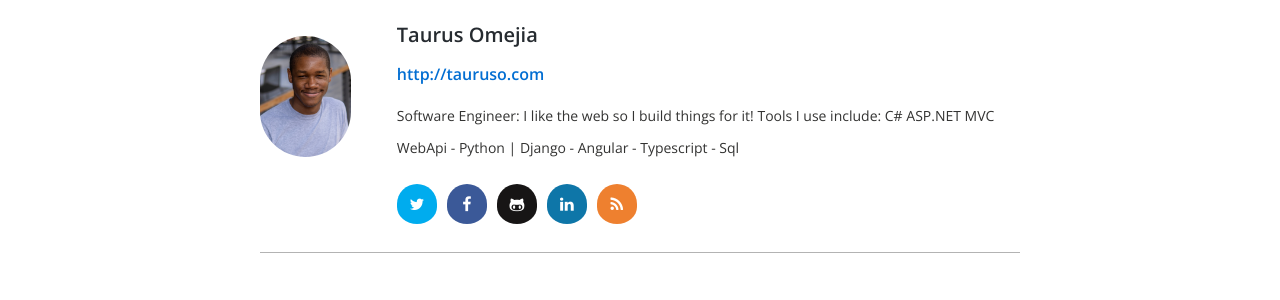
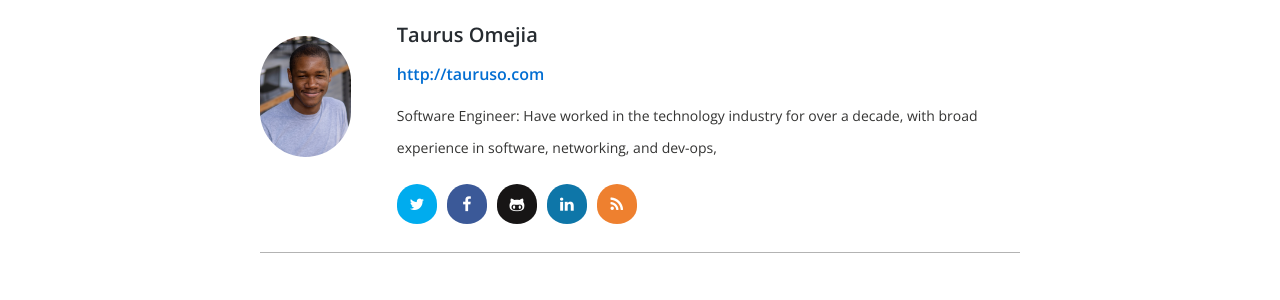
Before and after one commit to bolenton/bolenton.github.io, a Jekyll site: the page built from _posts/2015-4-17-Github pages.md, in a window 1280 px wide and 900 px high, scrolled down 4143 px. Shown: the part 507-807 px from the top of the window. Built offline with Jekyll 4.4.1, drawn with Linux system fonts in a browser that asks for light colours; nearby versions of some CDN libraries; comment, search, counter and statistics services are not loaded.

Commit message:
Update _config.yml

```diff
--- a/_config.yml
+++ b/_config.yml
@@ -3,7 +3,7 @@
 # Site Settings
 title: 						"Taurus Omejia"
 email: 						"taurus@tauruso.com"
-description: 				"Senior Software Engineer by day. Creator extraordinary by night."
+description: 				"Senior Software Engineer by day. Entrepreneur by night."
 baseurl: 					""
 url: 						"/"
 logourl: 					"/assets/img/taurus/Taurus.jpg"
@@ -14,7 +14,7 @@ paginate: 					5
 # Author Settings
 author_name: 				"Taurus Omejia"
 author_url: 				"http://tauruso.com"
-author_bio: 				"Software Engineer: I like the web so I build things for it! Tools I use include: C# ASP.NET MVC WebApi - Python | Django - Angular - Typescript - Sql"
+author_bio: 				"Software Engineer: Have worked in the technology industry for over a decade, with broad experience in software, networking, and dev-ops,"
 author_email: 				"taurus@tauruso.com"
 author_image: 				"/assets/img/taurus/Taurus.jpg"
 
```
